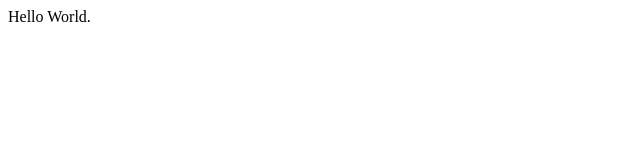
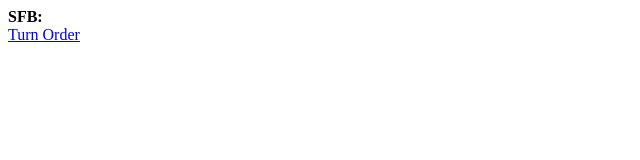
Before and after one commit to Willtor/Willtor.github.io, a plain HTML site: page index.html in a window 1280 px wide. Shown: the whole page, without its empty margins (0-640 px from the left). Drawn offline with Linux system fonts and the light colour scheme.

Commit message:
Link the Turn Order page from the main page.

```diff
--- a/index.html
+++ b/index.html
@@ -3,6 +3,7 @@
     <title>Willtor's Github IO Site</title>
   </head>
   <body>
-Hello World.
+<b>SFB:</b><br>
+<a href="sfb/turn-order.html">Turn Order</a>
   </body>
 </html>
```
